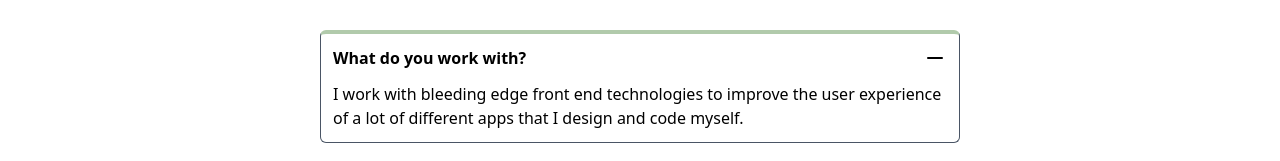
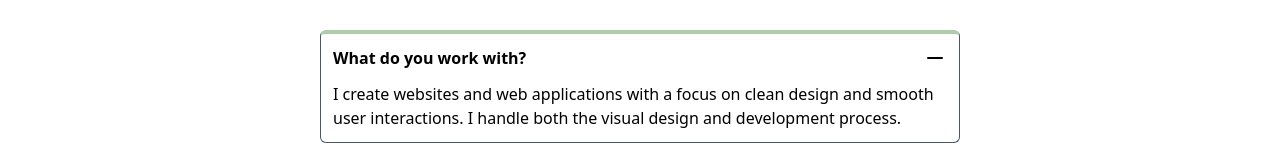
Before and after one commit to Jnzinho/challenge1-udemy, a React (Vite) app: page / in a window 1280 px wide. Shown: the part 610-771 px from the top of the page. Built offline with nearby package versions, Linux system fonts and the light colour scheme.

Commit message:
chore: removed buzzwords from accordion

```diff
--- a/src/components/AccordionSection.tsx
+++ b/src/components/AccordionSection.tsx
@@ -4,23 +4,23 @@ import Accordion from "./Accordion";
 const AccordionItems = [
   {
     name: "What do you work with?",
-    text: "I work with bleeding edge front end technologies to improve the user experience of a lot of different apps that I design and code myself.",
+    text: "I create websites and web applications with a focus on clean design and smooth user interactions. I handle both the visual design and development process.",
   },
   {
     name: "Do you love what you do?",
-    text: "Yes! I really love developing web applications, I always loved design and solving problems and now I've mixed both in my job.",
+    text: "Absolutely! Web development lets me combine my passion for creative design with problem-solving. Each project brings new and exciting challenges.",
   },
   {
     name: "What technologies do you use?",
-    text: "I use a variety of technologies including React, TypeScript, Tanstack, Tailwind and more to build modern web applications.",
+    text: "I primarily work with React for building user interfaces, along with TypeScript for code reliability. I also use tools like Tailwind CSS for styling and Tanstack for data management and routing.",
   },
   {
     name: "How long have you been developing?",
-    text: "I have been developing web applications for over 3 years, constantly learning and adapting to new technologies.",
+    text: "I've been creating web applications for over 3 years. During this time, I've worked on various projects that have helped me grow as a developer.",
   },
   {
     name: "Do you know back-end development?",
-    text: "Yes, I have worked as a full-stack web developer for the past two years, but I am now specializing in front-end development.",
+    text: "Yes, I spent two years as a full-stack developer working with both front-end and back-end technologies. Currently, I'm focusing on front-end development to create better user experiences.",
   },
 ];
 
```
